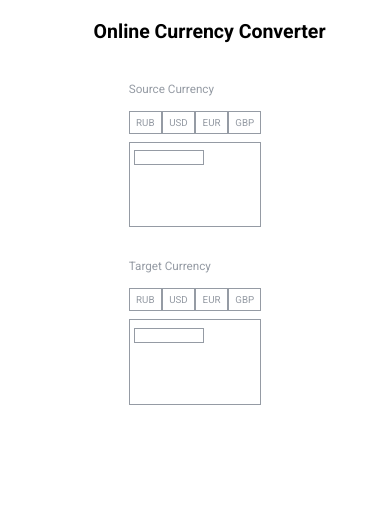
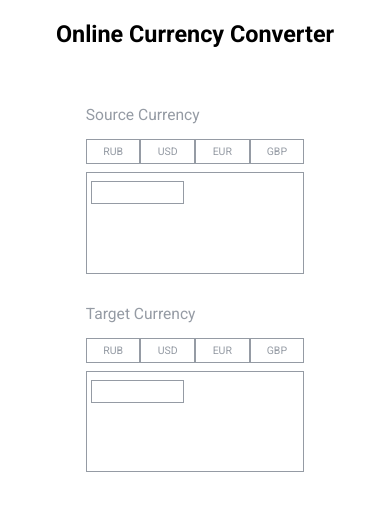
Before and after one commit to muradd66/Currency-converter, a plain HTML site: page index.html in a window 390 px wide. Drawn offline with Linux system fonts and the light colour scheme.

Commit message:
media-part2

```diff
--- a/style.css
+++ b/style.css
@@ -117,34 +117,45 @@ h1 {
     }
 
     h1 {
+        margin: 0px;
+        margin-top: 5vw;
         display: flex;
-        align-items: center;
-        font-size: 5vw;
+        /* align-items: center; */
+        justify-content: center;
+        font-size: 6vw;
     }
 
     .wrapper {
         display: flex;
         flex-direction: column;
         align-items: center;
-        margin-top: 10vw;
+        margin-top: 15vw;
     }
 
     .gray {
-        font-size: 3vw;
+        font-size: 4vw;
     }
 
     .currency {
-        width: 8.5vw;
-        height: 6vw;
+        width: 14vw;
+        height: 6.5vw;
         border: solid #959BA4 1px;
-        font-size: 2.5vw;
+        font-size: 2.7vw;
     }
-    .currency-value{
-        width: 34vw;
-        height: 22vw;
+
+    .currency-value {
+        width: 56vw;
+        height: 26vw;
     }
+
     .entry-container {
         margin: 0px;
+    }
+
+    .entry-value {
+        width: 24vw;
+        height: 6vw;
+        font-size: 4.5vw;
     }
 
     .exit-container {
@@ -153,4 +164,10 @@ h1 {
         margin-top: 8vw;
     }
 
+    .exit-value {
+        width: 24vw;
+        height: 6vw;
+        font-size: 4.5vw;
+    }
+
 }
```
